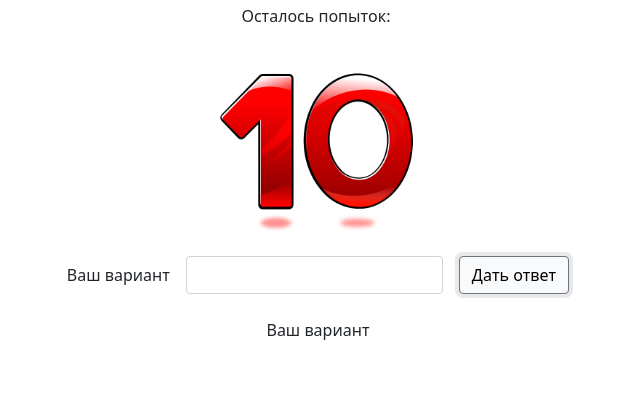
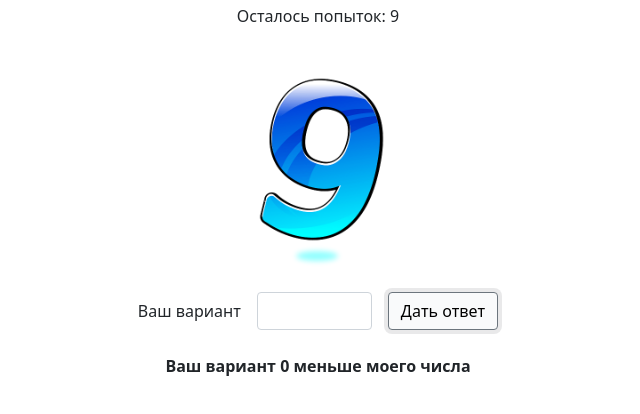
Before and after one commit to AnastasiaR2/Guess-the-Number-game, a plain HTML site: page index.html in a window 1280 px wide. Both pictures are taken after a click on the button "Дать ответ". Shown: the part 90-504 px from the top of the page, without its empty margins (322-962 px from the left). Drawn offline with nearby package versions, Linux system fonts and the light colour scheme.

Commit message:
Complete script

```diff
--- a/assets/js/app.js
+++ b/assets/js/app.js
@@ -1,6 +1,46 @@
 
+  let number = Math.random();
 
+  number = number * 100;
+
+  number = Math.floor(number) + 1;
+
+  console.log(number);
+
+  let attempt = 10;
 
   function game(){
 
+    userVariant = +inputUserVariant.value;
+
+    if(attempt == 0){
+
+      messagePlace.innerHTML = `Попытки закончились! Вы проиграли! Правильное число ${number}`;
+
+      return;
+
+    }
+
+    if(userVariant == number){
+
+      messagePlace.innerHTML = 'Поздравляю! Вы угадали!';
+
+      return;
+
+    }else if(userVariant > number){
+
+      messagePlace.innerHTML = `Ваш вариант ${userVariant} больше моего числа`;
+
+    }else {
+
+      messagePlace.innerHTML = `Ваш вариант ${userVariant} меньше моего числа`;
+
+    }
+
+    attempt--;
+
+    attemptPlace.innerHTML = attempt;
+
+    attemptImage.src = `./assets/images/${attempt}.png`;
+
   }
--- a/index.html
+++ b/index.html
@@ -14,23 +14,23 @@
 
     <h2 class="mt-5">Угадай число от 1 до 100</h2>
 
-    <p>Осталось попыток:  <output id="attemptPlace"></output></p>
+    <p>Осталось попыток:  <output id="attemptPlace">10</output></p>
 
-    <img src="./assets/images/10.png" class="my-4" alt="">
+    <img src="./assets/images/10.png" id="attemptImage" class="my-4" alt="">
 
     <div class="row g-3 justify-content-center mb-4">
       <div class="col-auto">
-        <label for="inputPassword6" class="col-form-label">Ваш вариант</label>
+        <label for="inputUserVariant" class="col-form-label">Ваш вариант</label>
       </div>
       <div class="col-auto">
-        <input type="password" id="inputPassword6" class="form-control" aria-describedby="passwordHelpInline">
+        <input type="number" id="inputUserVariant" class="form-control" min="1" max="100">
       </div>
       <div class="col-auto">
-        <button type="button" class="btn btn-light border-secondary">Дать ответ</button>
+        <button onclick="game()" type="button" class="btn btn-light border-secondary">Дать ответ</button>
       </div>
     </div>
 
-    <p>Ваш вариант </p>
+    <p id="messagePlace" class="fw-bold"></p>
 
   </div>
 
```
Also changed, not shown: assets/images/0.png (added).
